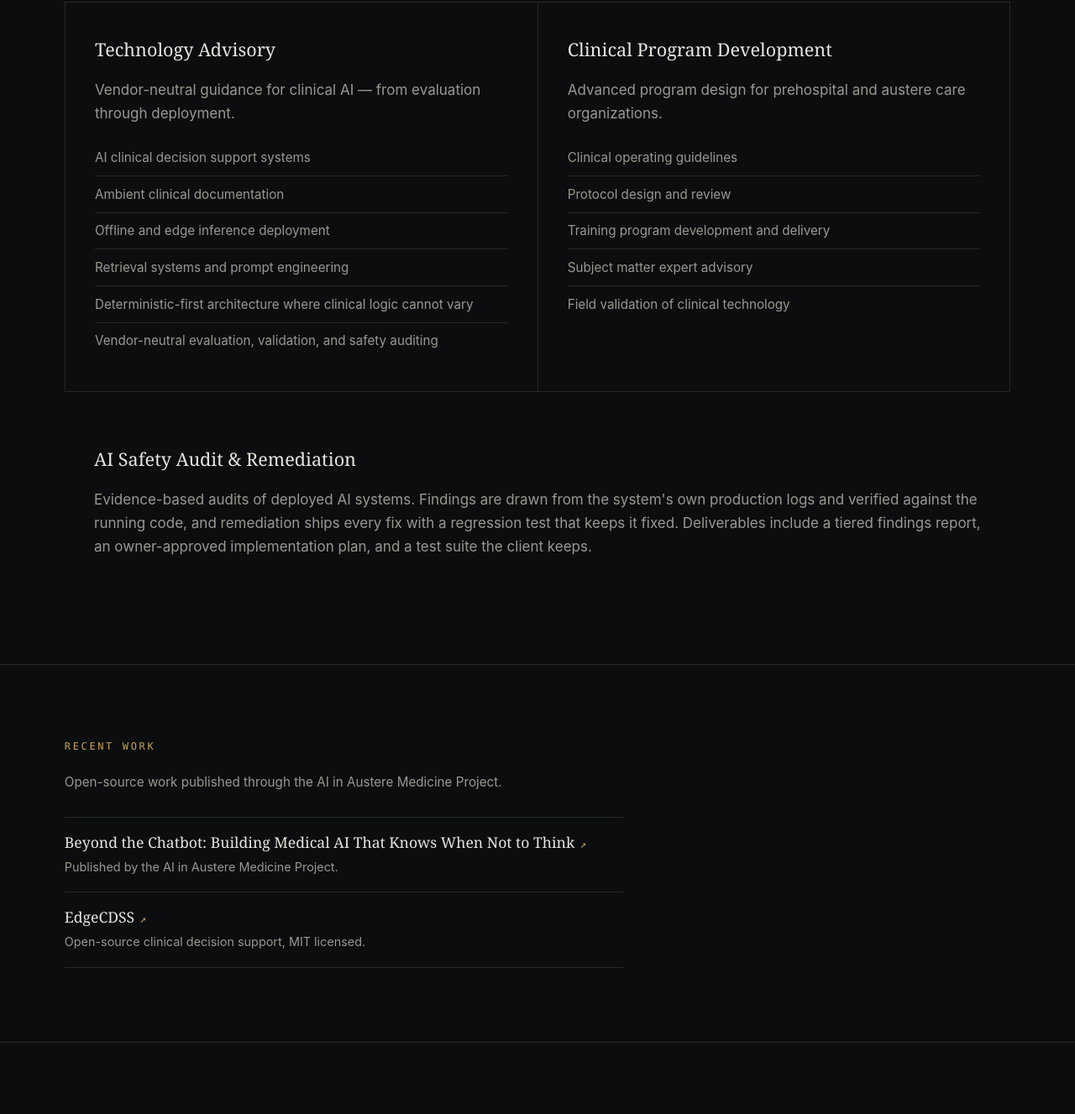
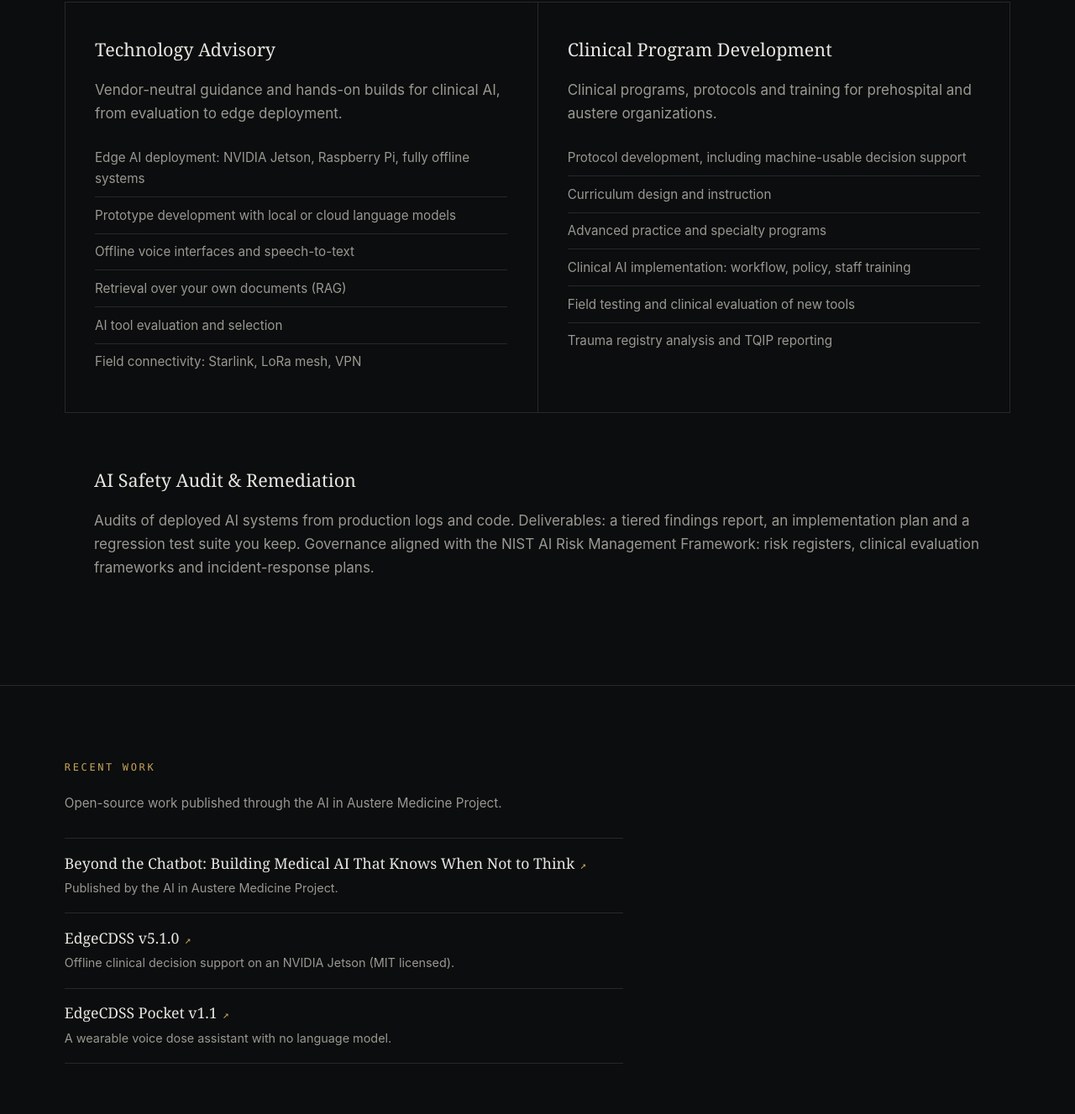
Before and after one commit to aazelton/aazelton, a plain HTML site: page index.html in a window 1280 px wide. Shown: the part 1605-2932 px from the top of the page at 84% size. Drawn offline with Linux system fonts and the light colour scheme.

Commit message:
AKG site: Services descriptions and Recent Work items (text only) (#1)
* AKG site: Services descriptions and Recent Work items (text only)

Replace the three Services card descriptions; Recent Work: EdgeCDSS v5.1.0
and a third item, EdgeCDSS Pocket v1.1, linking to cdss.arcanekg.com/pocket.
No layout, style, heading, bio, contact, footer or cv.pdf change.

Co-Authored-By: Claude Opus 5.5 <noreply@anthropic.com>

* AKG site: reworded Services bullets; shorter first two descriptions

Co-Authored-By: Claude Opus 5.5 <noreply@anthropic.com>

---------

Co-authored-by: Claude Opus 5.5 <noreply@anthropic.com>

```diff
--- a/index.html
+++ b/index.html
@@ -227,31 +227,32 @@
   <div class="svc-grid">
     <div class="svc">
       <h3>Technology Advisory</h3>
-      <p class="dim">Vendor-neutral guidance for clinical AI — from evaluation through deployment.</p>
+      <p class="dim">Vendor-neutral guidance and hands-on builds for clinical AI, from evaluation to edge deployment.</p>
       <ul>
-        <li>AI clinical decision support systems</li>
-        <li>Ambient clinical documentation</li>
-        <li>Offline and edge inference deployment</li>
-        <li>Retrieval systems and prompt engineering</li>
-        <li>Deterministic-first architecture where clinical logic cannot vary</li>
-        <li>Vendor-neutral evaluation, validation, and safety auditing</li>
+        <li>Edge AI deployment: NVIDIA Jetson, Raspberry Pi, fully offline systems</li>
+        <li>Prototype development with local or cloud language models</li>
+        <li>Offline voice interfaces and speech-to-text</li>
+        <li>Retrieval over your own documents (RAG)</li>
+        <li>AI tool evaluation and selection</li>
+        <li>Field connectivity: Starlink, LoRa mesh, VPN</li>
       </ul>
     </div>
     <div class="svc">
       <h3>Clinical Program Development</h3>
-      <p class="dim">Advanced program design for prehospital and austere care organizations.</p>
+      <p class="dim">Clinical programs, protocols and training for prehospital and austere organizations.</p>
       <ul>
-        <li>Clinical operating guidelines</li>
-        <li>Protocol design and review</li>
-        <li>Training program development and delivery</li>
-        <li>Subject matter expert advisory</li>
-        <li>Field validation of clinical technology</li>
+        <li>Protocol development, including machine-usable decision support</li>
+        <li>Curriculum design and instruction</li>
+        <li>Advanced practice and specialty programs</li>
+        <li>Clinical AI implementation: workflow, policy, staff training</li>
+        <li>Field testing and clinical evaluation of new tools</li>
+        <li>Trauma registry analysis and TQIP reporting</li>
       </ul>
     </div>
   </div>
   <div class="svc" style="margin-top:1.5rem">
     <h3>AI Safety Audit &amp; Remediation</h3>
-    <p class="dim">Evidence-based audits of deployed AI systems. Findings are drawn from the system's own production logs and verified against the running code, and remediation ships every fix with a regression test that keeps it fixed. Deliverables include a tiered findings report, an owner-approved implementation plan, and a test suite the client keeps.</p>
+    <p class="dim">Audits of deployed AI systems from production logs and code. Deliverables: a tiered findings report, an implementation plan and a regression test suite you keep. Governance aligned with the NIST AI Risk Management Framework: risk registers, clinical evaluation frameworks and incident-response plans.</p>
   </div>
 </section>
 
@@ -264,8 +265,12 @@
       <p>Published by the AI in Austere Medicine Project.</p>
     </div>
     <div class="work-item">
-      <h3><a href="https://github.com/AI-in-Austere-Medicine-Project/pi-cloud-cdss" target="_blank" rel="noopener">EdgeCDSS<span class="work-arrow">&#8599;</span></a></h3>
-      <p>Open-source clinical decision support, MIT licensed.</p>
+      <h3><a href="https://github.com/AI-in-Austere-Medicine-Project/pi-cloud-cdss" target="_blank" rel="noopener">EdgeCDSS v5.1.0<span class="work-arrow">&#8599;</span></a></h3>
+      <p>Offline clinical decision support on an NVIDIA Jetson (MIT licensed).</p>
+    </div>
+    <div class="work-item">
+      <h3><a href="https://cdss.arcanekg.com/pocket" target="_blank" rel="noopener">EdgeCDSS Pocket v1.1<span class="work-arrow">&#8599;</span></a></h3>
+      <p>A wearable voice dose assistant with no language model.</p>
     </div>
   </div>
 </section>
```
